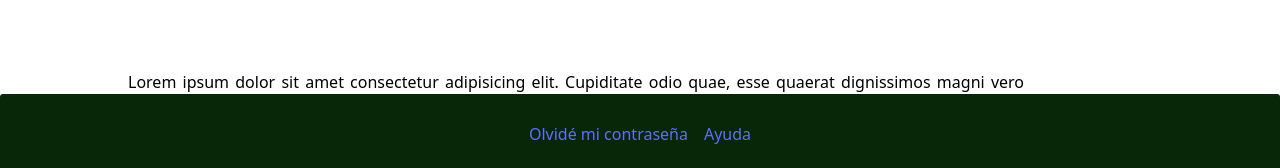
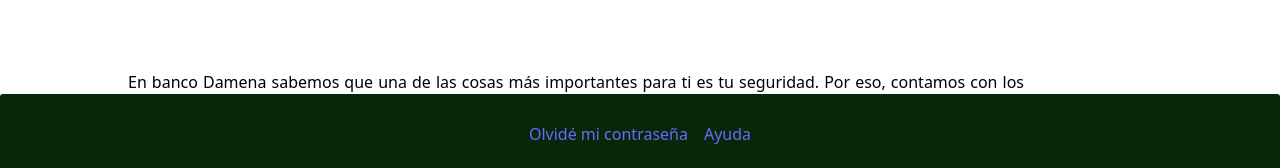
Before and after one commit to jimendezm/banco-damena, a React app in the folder frontend/: page / in a window 1280 px wide. Shown: the part 626-794 px from the top of the page. Built offline with nearby package versions, Linux system fonts and the light colour scheme; the HTML template or start-up script is replaced by a standard one.

Commit message:
Cambios en login

```diff
--- a/frontend/src/pages/Login.jsx
+++ b/frontend/src/pages/Login.jsx
@@ -14,7 +14,7 @@
                     <input type="password" />
                     <button id='botonIniciarSesion'>Iniciar sesión</button>
                 </form>
-                <p>Lorem ipsum dolor sit amet consectetur adipisicing elit. Cupiditate odio quae, esse quaerat dignissimos magni vero expedita veritatis? Voluptas distinctio sint deleniti quos quam inventore alias quas amet, ut est.</p>
+                <p>En banco Damena sabemos que una de las cosas más importantes para ti es tu seguridad. Por eso, contamos con los más altos estándares en este ámbito y con profesionales especializados. Porque nosotros cuidamos lo tuyo.</p>
                 <div id='divisionAyuda'>
                     <a href="">Olvidé mi contraseña</a>  <a href="">Ayuda</a>
                 </div>
```
